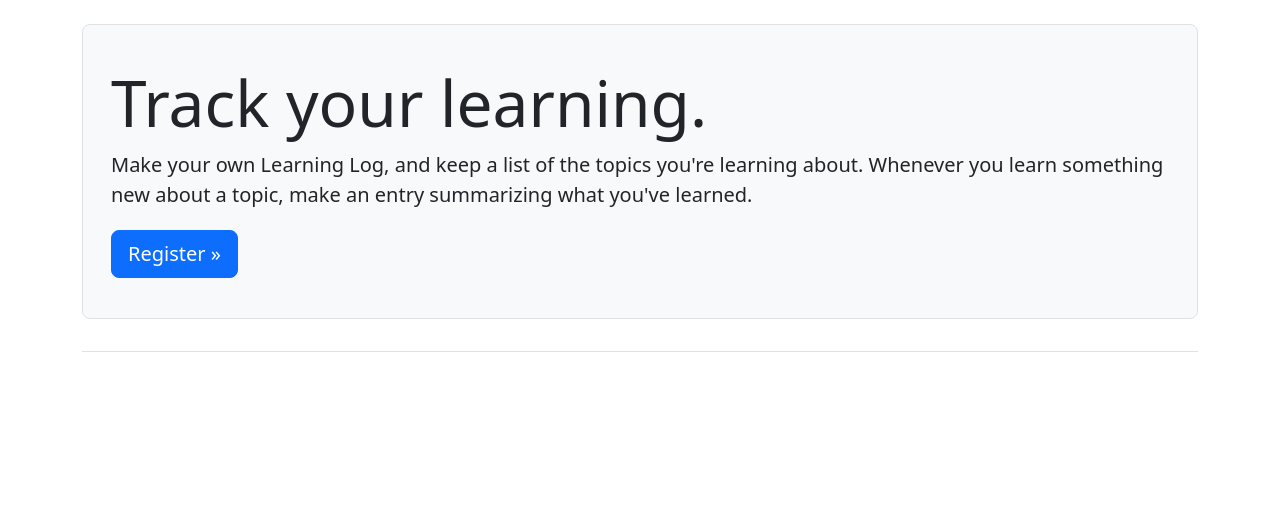
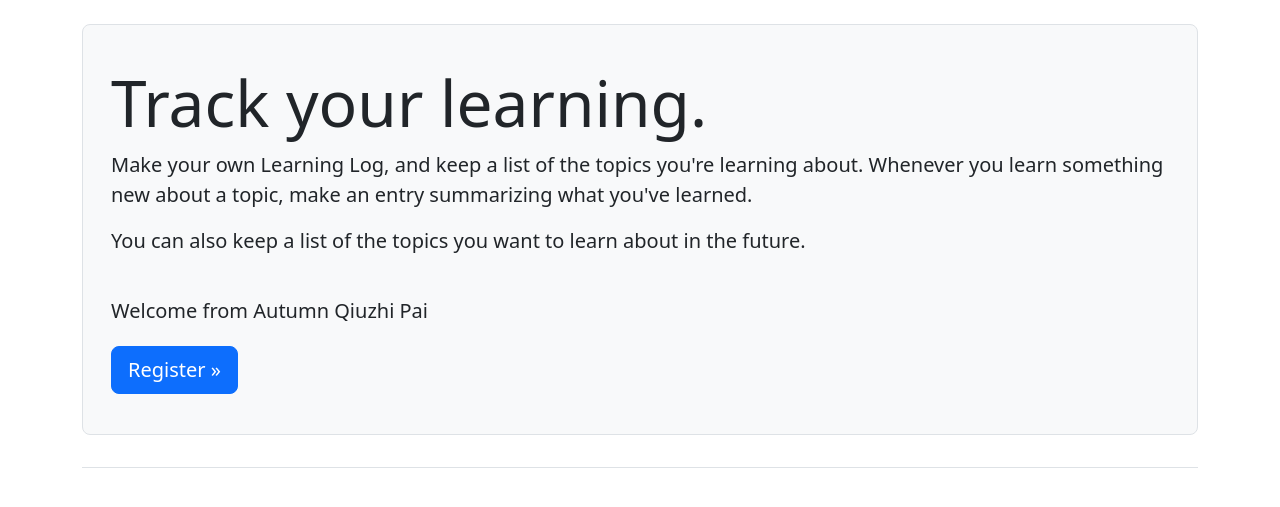
Before and after one commit to Autumnpai/learning_log, a Django app: page / in a window 1280 px wide. Shown: the part 58-565 px from the top of the page. Run offline with Django 5.2, Linux system fonts and the light colour scheme; some libraries are stand-ins or nearby versions.

Commit message:
updated the welcome message.

```diff
--- a/learning_logs/templates/learning_logs/index.html
+++ b/learning_logs/templates/learning_logs/index.html
@@ -7,6 +7,10 @@
       <p class="lead">Make your own Learning Log, and keep a list of the
         topics you're learning about. Whenever you learn something new
         about a topic, make an entry summarizing what you've learned.</p>
+      <p class="lead">You can also keep a list of the topics you want to
+        learn about in the future.</p>
+        <br>
+      <p class="lead">Welcome from Autumn Qiuzhi Pai</p>
 
         <a class="btn btn-primary btn-lg mt-1" href="{% url 'accounts:register' %}">
           Register &raquo;</a>
```
